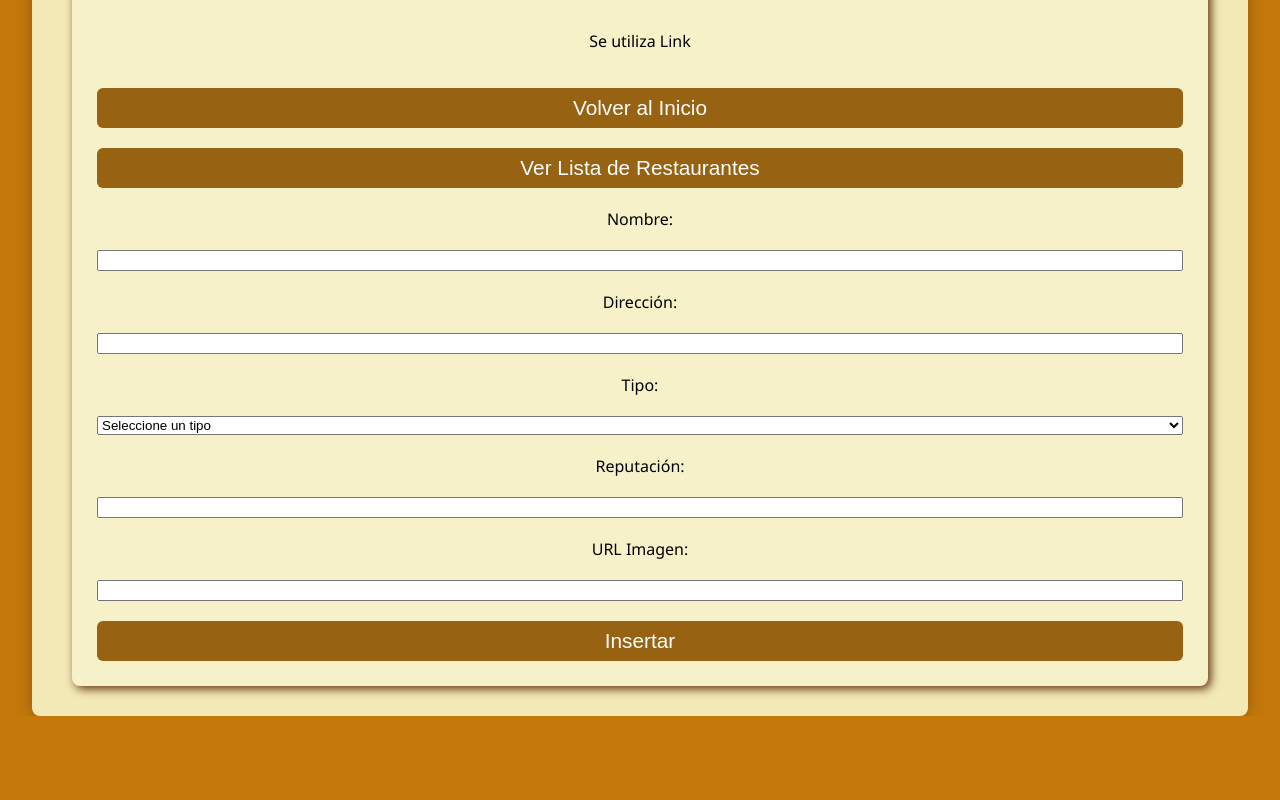
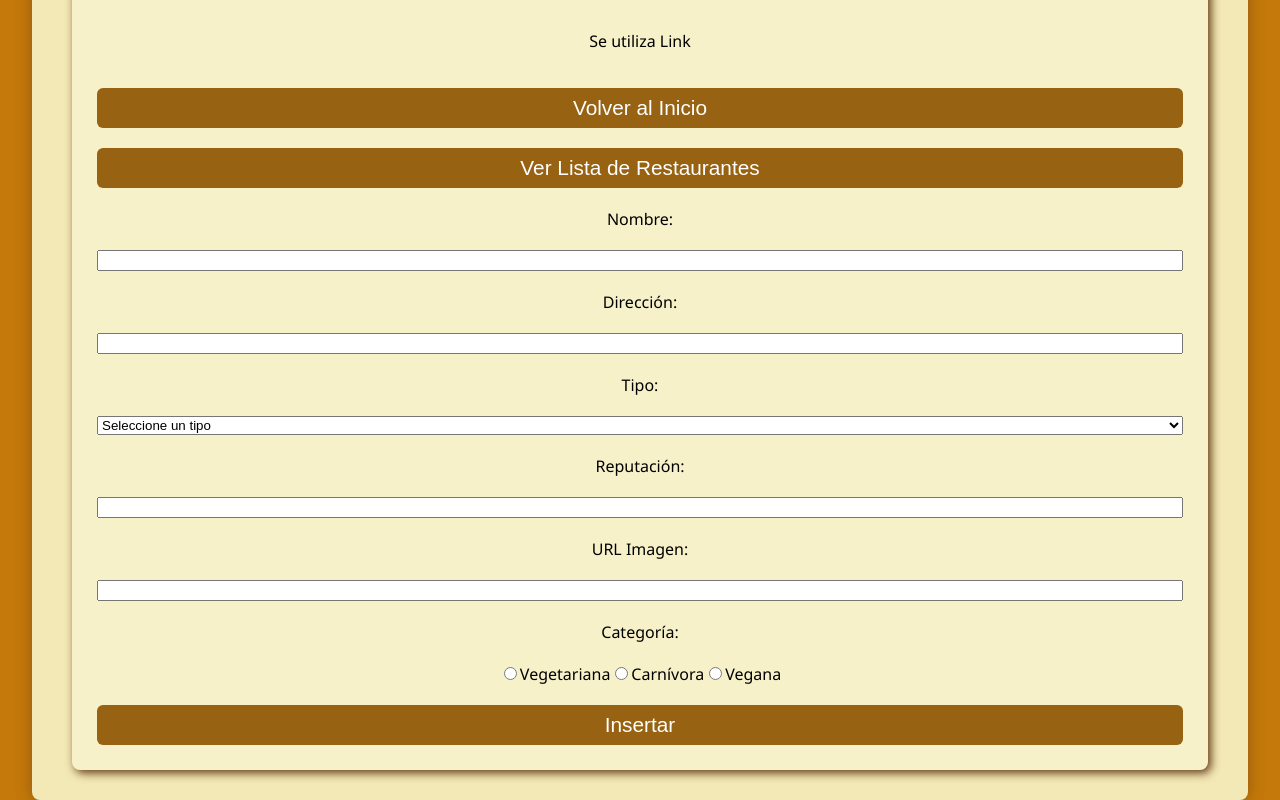
Before and after one commit to sabii1106/RestauranteS, a React (Create React App) app in the folder nanaec_/nanec_funcional/: page /crear in a window 1280 px wide. Shown: the part 329-1129 px from the top of the page. Before the commit the page ends 1045 px from the top, so only its background shows below. Built offline with nearby package versions, Linux system fonts and the light colour scheme.

Commit message:
feat: Add restaurant deletion functionality and enhance restaurant creation form with category selection

```diff
--- a/nanaec_/nanec_funcional/src/App.js
+++ b/nanaec_/nanec_funcional/src/App.js
@@ -40,14 +40,17 @@ function App() {
     reputacion: "",
     UrlImagen: "",
   });
+
   const agregarRestaurante = (nuevoRestaurante) => {
     setRestaurantes((prev) => [...prev, nuevoRestaurante]);
   };
+
   const eliminarRestaurante = (index) => {
-  setRestaurantes(prev =>
+    setRestaurantes((prev) =>
       prev.filter((_, i) => i !== index)
     );
   };
+
   return (
     <div className="App">
       <BrowserRouter>
@@ -67,7 +70,6 @@ function App() {
               <ListaRestaurantes
                 restaurantes={restaurantes}
                 handleEliminar={eliminarRestaurante}
-
               />
             }
           ></Route>
--- a/nanaec_/nanec_funcional/src/Componentes/CrearRestaurante.jsx
+++ b/nanaec_/nanec_funcional/src/Componentes/CrearRestaurante.jsx
@@ -10,14 +10,19 @@ function CrearRestaurante (props){
             reputacion: props.state.reputacion,
             UrlImagen: props.state.UrlImagen
         };
+
         props.agregarRestaurante(nuevoRestaurante);
         alert("Restaurante creado exitosamente");
-            (props.setState({nombre:"", direccion:"", tipo:"", reputacion:"", UrlImagen:""}))//Se limpia el formulario
+        //Se limpia el formulario
+        (props.setState({nombre:"", direccion:"", tipo:"", reputacion:"", UrlImagen:""}))
     }
+
     const navigate = useNavigate();
+
     const handleInicio = () => {
         navigate("/");
     }
+
     const handleLista = () => {
         navigate("/lista");
     }
@@ -56,11 +61,45 @@ function CrearRestaurante (props){
             <input type="number" value={props.state.reputacion} onChange={(e) => props.setState({...props.state, reputacion: e.target.value})} />
             <label>URL Imagen:</label>
             <input type="text" value={props.state.UrlImagen} onChange={(e)=> props.setState({...props.state,UrlImagen: e.target.value})}/>
+
+            <label>Categoría:</label>
+            <div>
+                <label>
+                    <input
+                        type="radio"
+                        name="categoria"
+                        value="Vegetariana"
+                        checked={props.state.categoria === "Vegetariana"}
+                        onChange={(e) => props.setState({ ...props.state, categoria: e.target.value })}
+                    />
+                    Vegetariana
+                </label>
+                <label>
+                    <input
+                        type="radio"
+                        name="categoria"
+                        value="Carnívora"
+                        checked={props.state.categoria === "Carnívora"}
+                        onChange={(e) => props.setState({ ...props.state, categoria: e.target.value })}
+                    />
+                    Carnívora
+                </label>
+                <label>
+                    <input
+                        type="radio"
+                        name="categoria"
+                        value="Vegana"
+                        checked={props.state.categoria === "Vegana"}
+                        onChange={(e) => props.setState({ ...props.state, categoria: e.target.value })}
+                    />
+                    Vegana
+                </label>
+            </div>
+
             <button onClick={handlerInsertar}>Insertar</button>
 
         </div>
     );
-
 }
 
 export default CrearRestaurante;
```
Lines whose indentation alone changed are shown as unchanged.
